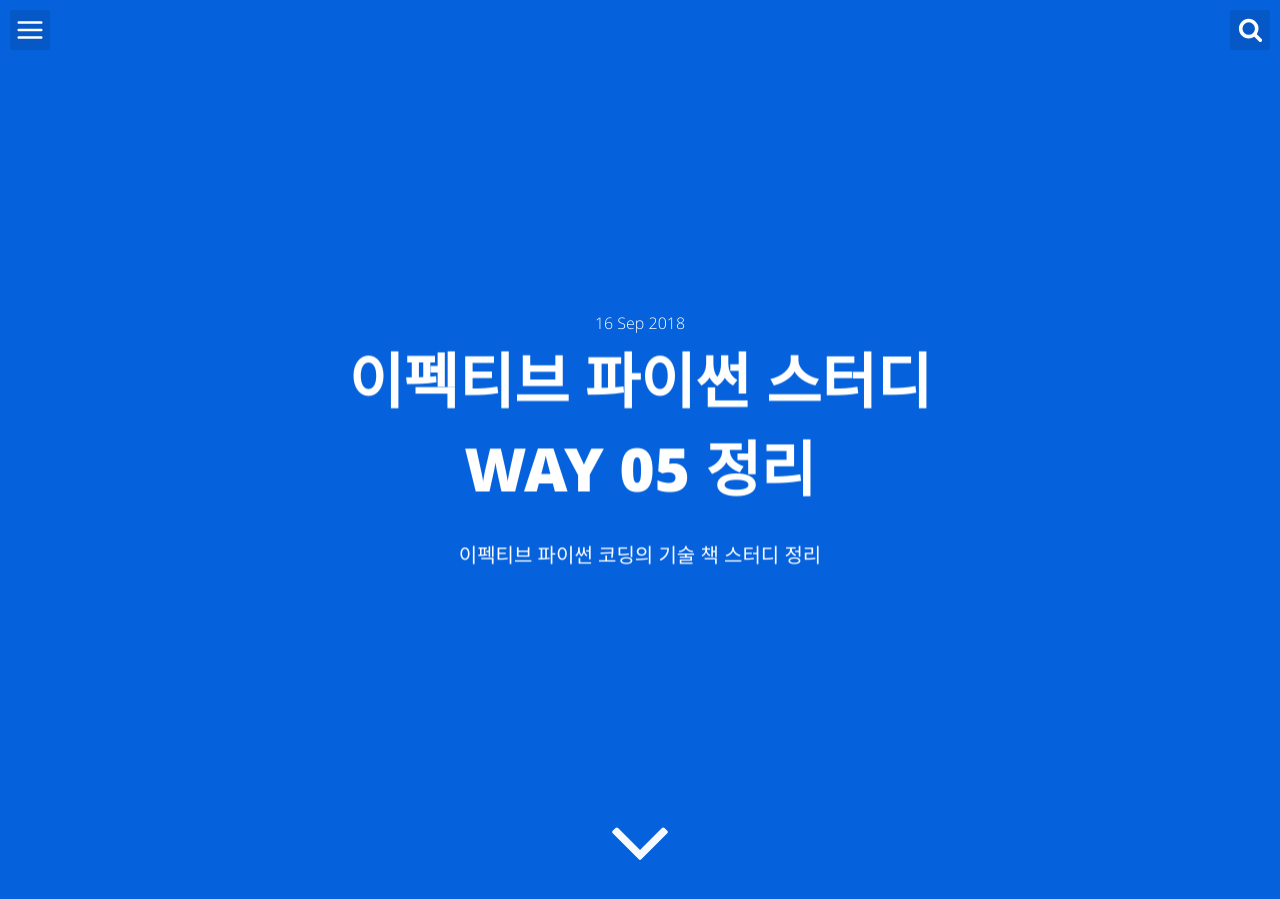
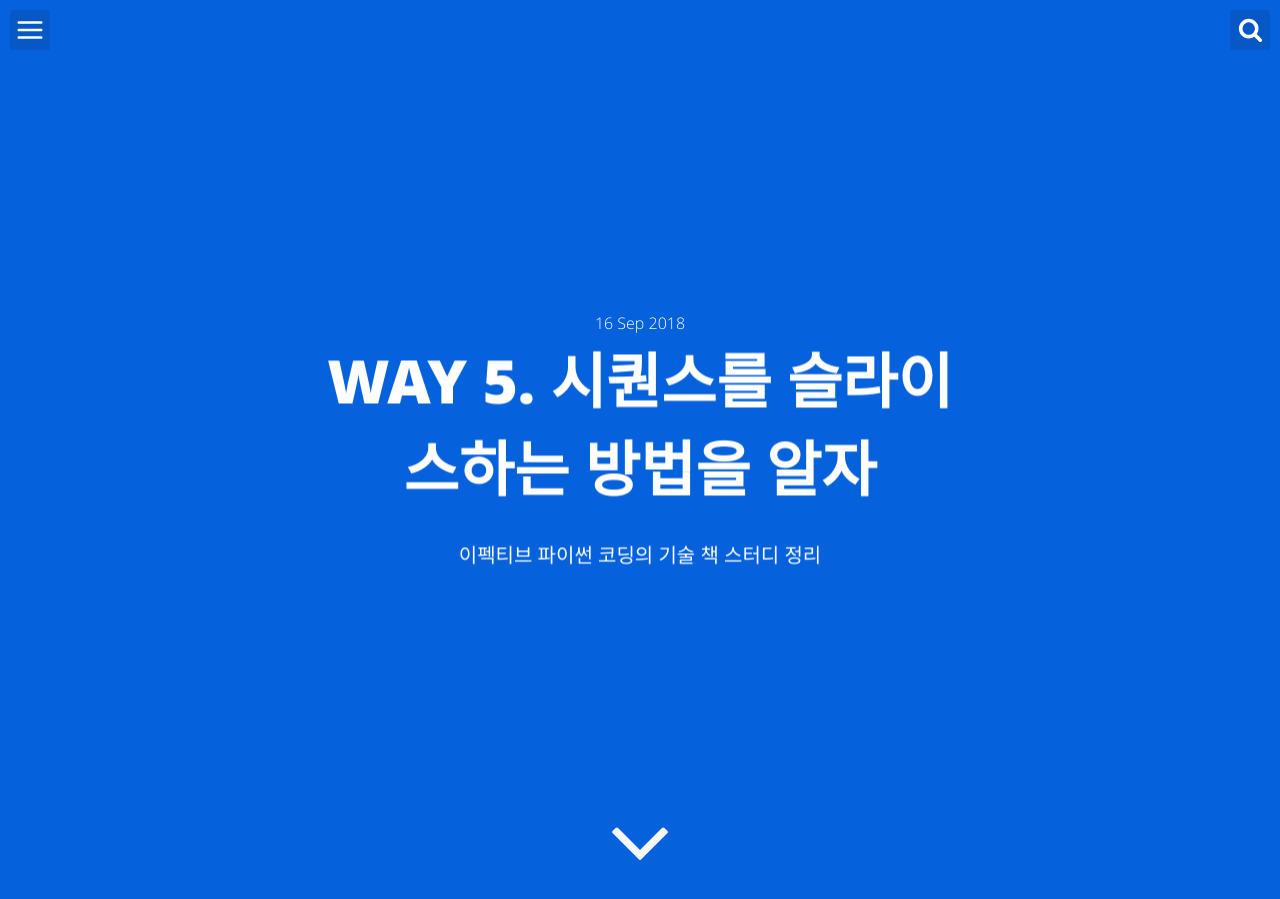
Before and after one commit to hcnoh/blog-prev, a Jekyll site: the page built from _posts/2018-09-16-effective-python-way05.md, in a window 1280 px wide and 900 px high. Built offline with Jekyll 4.4.1, drawn with Linux system fonts in a browser that asks for light colours; comment, search, counter and statistics services are not loaded.

Commit message:
Update 2018-09-16-effective-python-way05.md

```diff
--- a/_posts/2018-09-16-effective-python-way05.md
+++ b/_posts/2018-09-16-effective-python-way05.md
@@ -1,6 +1,6 @@
 ---
 layout: post
-title: "이펙티브 파이썬 스터디 WAY 05 정리"
+title: "WAY 5. 시퀀스를 슬라이스하는 방법을 알자"
 date: 2018-09-16 20:13:57
 image: '/assets/img/'
 description: '이펙티브 파이썬 코딩의 기술 책 스터디 정리'
@@ -8,7 +8,7 @@ tags:
 - python
 categories:
 - 이펙티브 파이썬 스터디
-twitter_text: '이펙티브 파이썬 스터디 WAY 05 정리'
+twitter_text: 'WAY 5. 시퀀스를 슬라이스하는 방법을 알자'
 ---
 
 # WAY 5. 시퀀스를 슬라이스하는 방법을 알자
```
